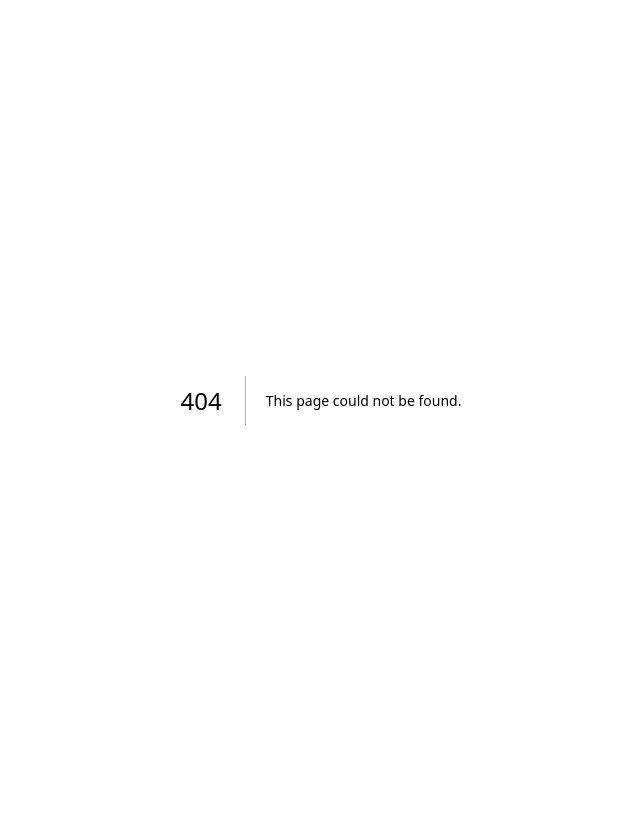
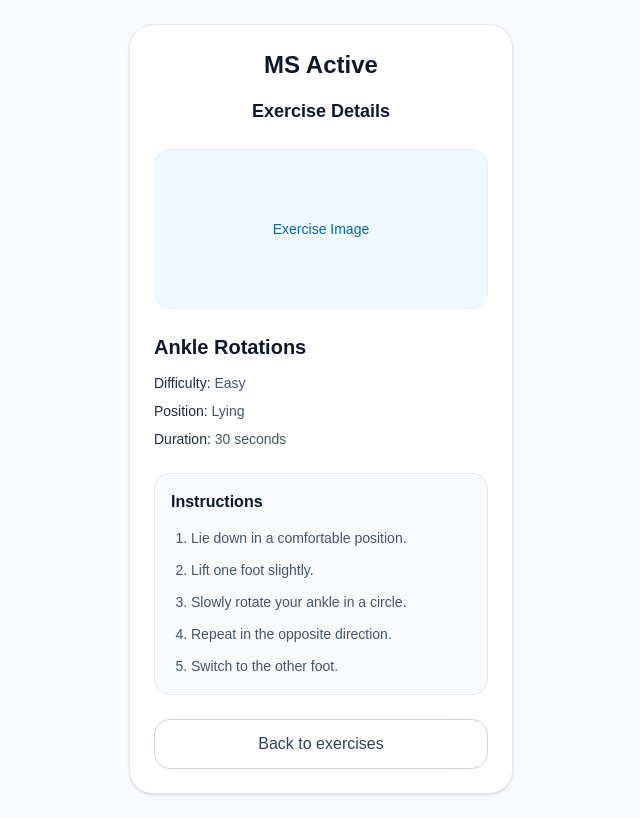
Before and after one commit to Pau7ina/ms-active-app, a Next.js app: page /categories/lying/ankle-rotations in a window 1280 px wide. Before the commit this address had no page. Shown: the whole page, without its empty margins (319-959 px from the left). Built offline with nearby package versions, Linux system fonts and the light colour scheme.

Commit message:
Add exercise detail page (ankle rotations)

```diff
--- /dev/null
+++ b/app/categories/lying/ankle-rotations/page.tsx
@@ -0,0 +1,60 @@
+import Link from "next/link";
+
+export default function AnkleRotationsPage() {
+  return (
+    <main className="min-h-screen bg-slate-50 flex items-center justify-center p-6">
+      <div className="w-full max-w-sm rounded-3xl border border-slate-200 bg-white p-6 shadow-sm">
+        <h1 className="text-2xl font-bold text-center text-slate-900">
+          MS Active
+        </h1>
+
+        <h2 className="mt-4 text-lg font-semibold text-center text-slate-900">
+          Exercise Details
+        </h2>
+
+        <div className="mt-6 flex h-40 items-center justify-center rounded-2xl border border-sky-100 bg-sky-50">
+          <span className="text-sm text-sky-700">Exercise Image</span>
+        </div>
+
+        <div className="mt-6">
+          <h3 className="text-xl font-semibold text-slate-900">
+            Ankle Rotations
+          </h3>
+
+          <div className="mt-3 space-y-2 text-sm text-slate-600">
+            <p>
+              <span className="font-medium text-slate-800">Difficulty:</span>{" "}
+              Easy
+            </p>
+            <p>
+              <span className="font-medium text-slate-800">Position:</span>{" "}
+              Lying
+            </p>
+            <p>
+              <span className="font-medium text-slate-800">Duration:</span> 30
+              seconds
+            </p>
+          </div>
+        </div>
+
+        <div className="mt-6 rounded-2xl border border-slate-200 bg-slate-50 p-4">
+          <h4 className="font-semibold text-slate-900">Instructions</h4>
+          <ol className="mt-3 list-decimal space-y-2 pl-5 text-sm leading-6 text-slate-600">
+            <li>Lie down in a comfortable position.</li>
+            <li>Lift one foot slightly.</li>
+            <li>Slowly rotate your ankle in a circle.</li>
+            <li>Repeat in the opposite direction.</li>
+            <li>Switch to the other foot.</li>
+          </ol>
+        </div>
+
+        <Link
+          href="/categories/lying"
+          className="mt-6 block w-full rounded-2xl border border-slate-300 bg-white px-4 py-3 text-center font-medium text-slate-700 transition hover:bg-slate-50"
+        >
+          Back to exercises
+        </Link>
+      </div>
+    </main>
+  );
+}
--- a/app/categories/lying/page.tsx
+++ b/app/categories/lying/page.tsx
@@ -18,13 +18,16 @@ export default function LyingPage() {
         </p>
 
         <div className="mt-6 space-y-4">
-          <div className="rounded-2xl border border-slate-200 bg-slate-50 p-4">
+          <Link
+            href="/categories/lying/ankle-rotations"
+            className="block rounded-2xl border border-slate-200 bg-slate-50 p-4 transition hover:bg-sky-50"
+          >
             <h3 className="font-semibold text-slate-900">Ankle rotations</h3>
             <p className="mt-2 text-sm text-slate-600">
               Slowly rotate each ankle in circles to improve mobility and blood
               flow.
             </p>
-          </div>
+          </Link>
 
           <div className="rounded-2xl border border-slate-200 bg-slate-50 p-4">
             <h3 className="font-semibold text-slate-900">Knee bends</h3>
```
